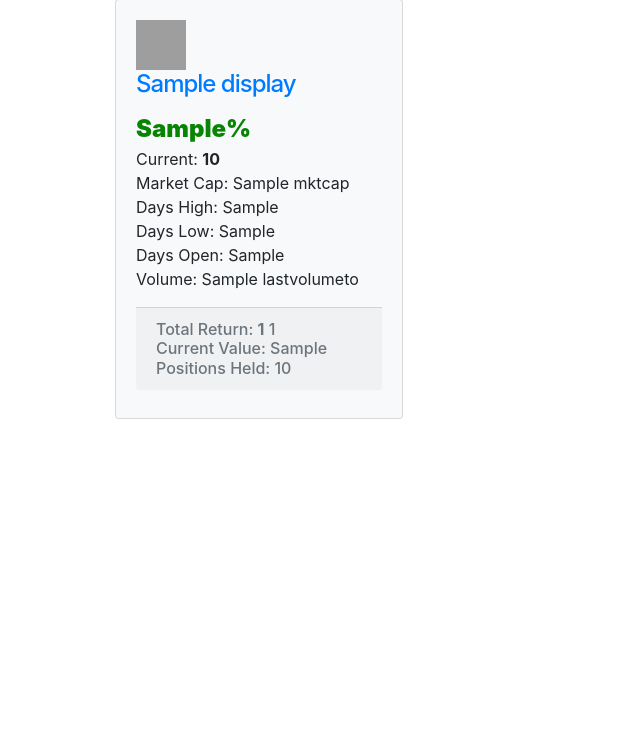
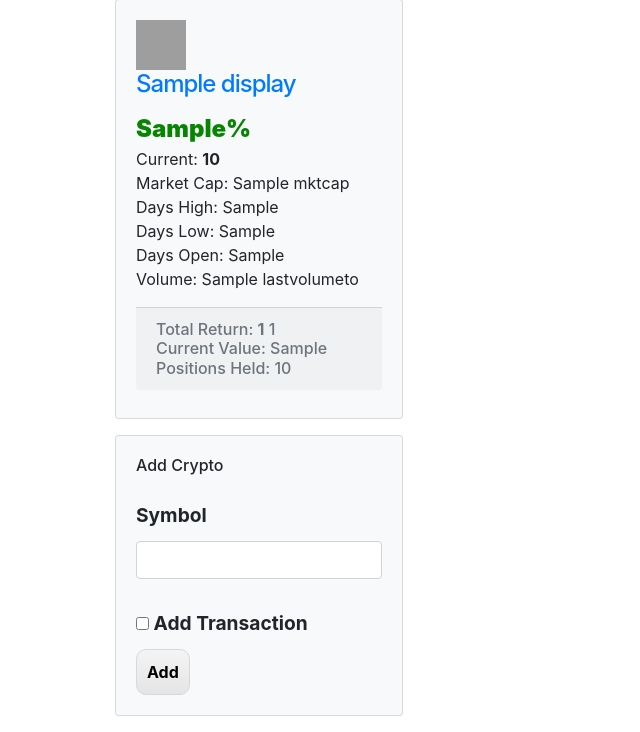
Before and after one commit to that1guy15/portfolio_manager, a Flask app: page / in a window 1280 px wide. Shown: the part 103-835 px from the top of the page, without its empty margins (0-640 px from the left). Before the commit the page ends 522 px from the top, so only its background shows below. Run offline with Flask 2, Linux system fonts and the light colour scheme; a database or web service that is not in the repository returns one stand-in record (values such as "Sample title"); data that the repository does not hold is empty; some libraries are stand-ins or nearby versions; grey boxes are pictures that could not be loaded.

Commit message:
Add watchlist file and add to watchlist function

```diff
--- /dev/null
+++ b/app/WatchlistMgmt.py
@@ -0,0 +1,90 @@
+import sys
+import json
+from pathlib import Path
+
+class WatchlistMgmt():
+
+    def __init__(self, watchlist):
+        """
+        Parameters
+        ----------
+        watchlist- file holding watchlist data - str
+        """
+        self.watchlist = watchlist
+
+    def watchlist_read(self):
+        """
+        Read in watchlist data
+        Returns - list
+        """
+        try:
+            f = open(self.watchlist, 'rb')
+        except IOError:
+            print("Could not read file:", self.watchlist)
+            sys.exit()
+
+        with f:
+            data = json.load(f)
+
+        return data
+
+    def watchlist_add(self, symbol):
+        """
+        Creates watchlist if dosent exist, Adds symbol to watchlist.
+        Parameters
+        ----------
+        symbol - str
+
+        Returns
+        -------
+        Returns success or failure message
+        """
+        data = symbol
+
+        # Create watchlist file if not exist
+        if Path(self.watchlist).is_file() == False:
+            with open(self.watchlist, mode='w', encoding='utf-8') as f:
+                json.dump([], f)
+
+        # Add symbol to portfolio file
+        try:
+            with open(self.watchlist) as f:
+                load_data = json.load(f)
+
+                load_data['watchlist'].append(data)
+                json.dump(load_data, sys.stdout, indent=2)
+
+                with open(self.watchlist, mode='w', encoding='utf-8') as f:
+                    json.dump(load_data, f, sort_keys=True, indent=2, ensure_ascii=False)
+
+                return symbol + ' added to your watchlist'
+        except Exception as e:
+            return str(e)
+
+    def watchlist_remove(self, symbol):
+        """
+        Creates watchlist if dosent exist, Adds symbol to watchlist.
+        Parameters
+        ----------
+        symbol - str
+
+        Returns
+        -------
+        Returns success or failure message
+        """
+        data = symbol
+
+        # remove symbol from portfolio file
+        try:
+            with open(self.watchlist) as f:
+                load_data = json.load(f)
+
+                load_data['watchlist'].remove(data)
+                json.dump(load_data, sys.stdout, indent=2)
+
+                with open(self.watchlist, mode='w', encoding='utf-8') as f:
+                    json.dump(load_data, f, sort_keys=True, indent=2, ensure_ascii=False)
+
+                return symbol + ' added to your watchlist'
+        except Exception as e:
+            return str(e)
--- a/app/forms.py
+++ b/app/forms.py
@@ -4,8 +4,13 @@ from wtforms.fields.html5 import DecimalField, DateField
 from wtforms.validators import DataRequired
 
 class NewStock(FlaskForm):
-    symbol = SelectField("Stock Symbol", choices=[('ETH', 'Ethereum'), ('XRP', 'Ripple'), ('BTC', 'Bitcoin'), ('BCH', 'Bitcoin Cash'), ('LTC', 'Litecoin')])
+    symbol = StringField('Symbol', validators=[DataRequired(message="Symbol Required")])
     amount = FloatField("Amount Purchased", validators=[DataRequired()])
     price = FloatField("Purchase Price", validators=[DataRequired()])
     date = DateField("Data Purchased", format='%Y-%m-%d')
     submit = SubmitField("Submit")
+
+class AddSymbol(FlaskForm):
+    symbol = StringField('Symbol', validators=[DataRequired(message="Symbol Required")])
+    addtransaction = BooleanField("Add Transaction")
+    submit = SubmitField("Add")
--- a/app/main.py
+++ b/app/main.py
@@ -1,27 +1,94 @@
 import sys
 import requests
-from flask import Flask, render_template, request, flash, jsonify
+from pathlib import Path
+from flask import Flask, render_template, request, redirect, url_for, flash, jsonify
 from flask_bootstrap import Bootstrap
 import json
-from app.forms import NewStock
+from app.forms import NewStock, AddSymbol
 from app.PortfolioPerf import PortfolioAddPerf
+from app.WatchlistMgmt import *
 
 app = Flask(__name__)
 Bootstrap(app)
 app.secret_key = 'password'
 portfolio = './portfolio.json'
-crypto_url = "https://min-api.cryptocompare.com/data/pricemultifull?fsyms=EOS,ETH,XRP,BTC,BCH&tsyms=USD"
-crypto_watch = ['EOS', 'ETH', 'XRP', 'BTC', 'BCH']
+watchlist = './watchlist.json'
+
 currentcy = ['USD']
+
+def portfolio_add(symbol, amount, price, date):
+    """
+    Add the given stock purchase to the portfolio
+    :param symbol:
+    :param amount:
+    :param price:
+    :param date:
+    :return:
+    """
+
+    data = {
+            "symbol": symbol,
+            "amount": amount,
+            "price": price,
+            "date": date,
+            "value": amount * price
+            }
+
+    #Create portfolio file if not exist and add entry
+    if Path(portfolio).is_file() == False:
+        with open(portfolio, mode='w', encoding='utf-8') as f:
+            json.dump([], f)
+
+    #Add entry to existing portfolio file
+    try:
+        with open(portfolio) as f:
+            load_data = json.load(f)
+
+            load_data.append(data)
+            json.dump(load_data, sys.stdout, indent=2)
+
+            with open(portfolio, mode='w', encoding='utf-8') as f:
+                json.dump(load_data, f, sort_keys=True, indent= 2, ensure_ascii= False)
+
+            return symbol + ' added to your portfolio'
+    except Exception as e:
+        return str(e)
 
 @app.route('/', methods=['POST', 'GET'])
 def home():
 
-    padd = PortfolioAddPerf(portfolio, crypto_watch, crypto_url)
+    wl = WatchlistMgmt(watchlist)
+    crypto_watch = wl.watchlist_read()
+    crypto_url = "https://min-api.cryptocompare.com/data/pricemultifull?fsyms=" + ",".join(crypto_watch['watchlist']) + "&tsyms=USD"
 
+    padd = PortfolioAddPerf(portfolio, crypto_watch['watchlist'], crypto_url)
     crypto_data = padd.portfolio_add_perf()
 
-    return render_template('home.html', crypto_data=crypto_data)
+
+    form = AddSymbol()
+    symbol = form.symbol.data
+    add_transaction = form.addtransaction.data
+    message = None
+
+    if request.method == 'POST':
+        if form.validate() == False:
+            flash('Symbol required.', 'error')
+            return render_template('home.html', form=form, crypto_data=crypto_data)
+        else:
+            try:
+                message = wl.watchlist_add(symbol.upper())
+                flash(message)
+            except Exception as e:
+                flash("Unexpected error:" + str(e), 'error')
+
+            if add_transaction is True:
+                return redirect(url_for('crypto'))
+            else:
+                return redirect(url_for('home'), form=form, error=message, crypto_data=crypto_data)
+
+    elif request.method == 'GET':
+        return render_template('home.html', form=form, crypto_data=crypto_data)
+
 
 @app.route('/crypto', methods=['GET', 'POST'])
 def crypto():
@@ -51,7 +118,7 @@ def crypto():
 @app.route('/test')
 def test():
 
-    return render_template('test.html')
+    return render_template('test.html', crypto=crypto_watch)
 
 @app.route('/api', methods=['GET'])
 def api():
--- a/app/templates/home.html
+++ b/app/templates/home.html
@@ -42,6 +42,18 @@
           </div>
           {% endfor %}
       </div>
+      <div class="card-deck">
+          <div class="col-lg-4 col-md-4 col-xs-4">
+              <div class="card bg-light mb-3" style="width: 18rem;">
+                <div class="card-body">
+                {{util.flashed_messages(dismissible=True)}}
+                    <h6 class="card-title">Add Crypto</h6>
+                    <div class="card-text">
+                        {{ wtf.quick_form(form, button_map={'submit_button': 'primary'}) }}
+                    </div>
+                </div>
+              </div>
+          </div>
+       </div>
     </div>
-  </body>
 {% endblock %}
--- /dev/null
+++ b/app/watchlist.json
@@ -0,0 +1,9 @@
+{
+  "watchlist": [
+    "EOS",
+    "ETH",
+    "XRP",
+    "BTC",
+    "BCH"
+  ]
+}
```
Also changed, not shown: app/templates/test.html (+2 -33 lines).
